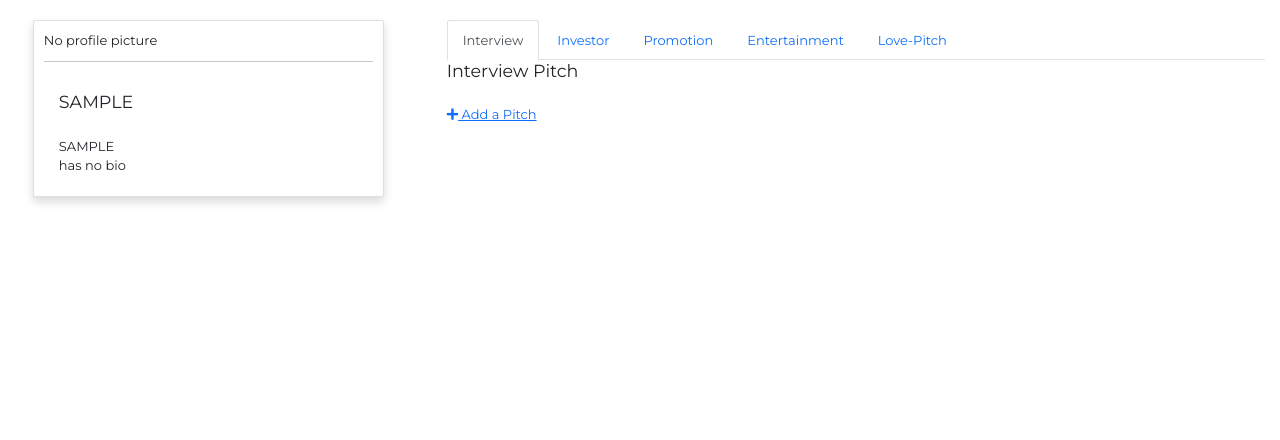
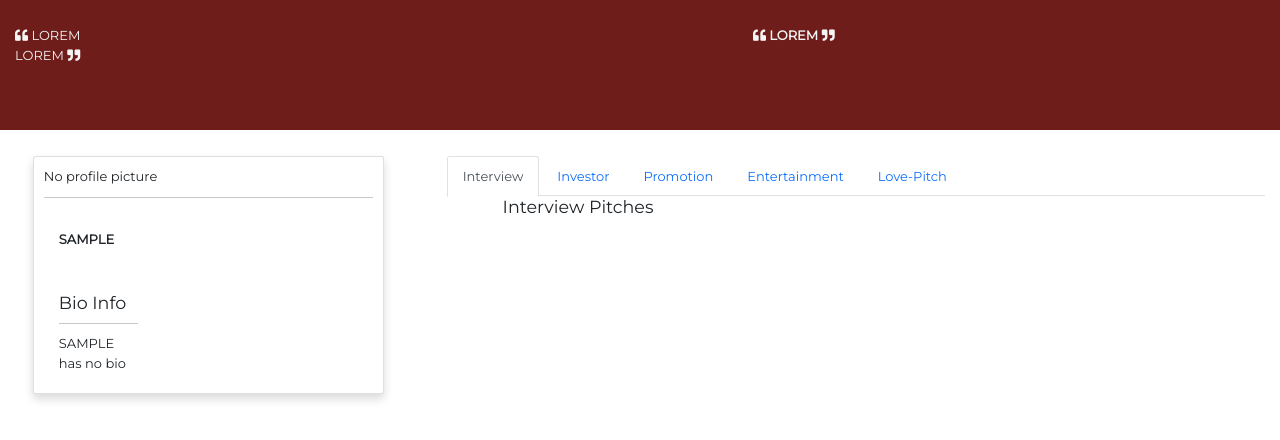
Before and after one commit to Burence1/pitch, a Flask app: page / in a window 1280 px wide. Shown: the part 62-502 px from the top of the page. Run offline with Flask 2, Linux system fonts and the light colour scheme; the visitor is signed in with stand-in values (Sample User, id 1); data comes from the database, SQL or seed files in the repository; data that the repository does not hold is empty; some libraries are stand-ins or nearby versions.

Commit message:
remove unnecessary code

```diff
--- a/app/static/css/style.css
+++ b/app/static/css/style.css
@@ -18,3 +18,21 @@
   display: flex;
   flex-direction: row;
 }
+
+.Pitch{
+  display: flex;
+  flex-direction: row;
+  flex-wrap: wrap;
+  justify-content: space-evenly;
+}
+
+.heading{
+  height: 10em;
+  color: whitesmoke;
+}
+
+.space-bar{
+  background-color: #6F1D1B;
+  margin-bottom: 2em;
+
+}
--- a/app/static/js/navbar.js
+++ /dev/null
@@ -1,10 +0,0 @@
-$(window).scroll(function() {
-  if($(this).scrollTop() > 50)  /*height in pixels when the navbar becomes non opaque*/
-  {
-      $('.opaque-navbar').addClass('opaque');
-      $('.brand').addClass('opaque');
-  } else {
-      $('.opaque-navbar').removeClass('opaque');
-      $('.brand').removeClass('opaque');
-  }
-});
--- a/app/templates/base.html
+++ b/app/templates/base.html
@@ -23,11 +23,10 @@
 {% block scripts %}
 {{super()}}
 
-<script src="https://code.jquery.com/jquery-3.2.1.slim.min.js"
+ <script src="https://code.jquery.com/jquery-3.2.1.slim.min.js"
   integrity="sha384-KJ3o2DKtIkvYIK3UENzmM7KCkRr/rE9/Qpg6aAZGJwFDMVNA/GpGFF93hXpG5KkN" crossorigin="anonymous"></script>
 <script src="https://cdnjs.cloudflare.com/ajax/libs/popper.js/1.12.9/umd/popper.min.js"
   integrity="sha384-ApNbgh9B+Y1QKtv3Rn7W3mgPxhU9K/ScQsAP7hUibX39j7fakFPskvXusvfa0b4Q" crossorigin="anonymous"></script>
 <script src="https://maxcdn.bootstrapcdn.com/bootstrap/4.0.0/js/bootstrap.min.js"
   integrity="sha384-JZR6Spejh4U02d8jOt6vLEHfe/JQGiRRSQQxSfFWpi1MquVdAyjUar5+76PVCmYl" crossorigin="anonymous"></script>
-<script src="{{url_for('static',filename='js/navbar.js')}}"></script>
 {% endblock %}
--- a/app/templates/index.html
+++ b/app/templates/index.html
@@ -4,6 +4,28 @@
 {% block content %}
 <title> {{ title }} </title>
 <div class="row">
+  <div class="space-bar">
+    <div class="cover container-fluid">
+      <div class="heading">
+        <div class="row">
+          <div class="col-md-7" style="padding-top: 2em;">
+            <p>
+              <i class="fa fa-quote-left" aria-hidden="true"></i>
+              LOREM <br> LOREM
+            <i class="fa fa-quote-right" aria-hidden="true"></i>
+            </p>
+          </div>
+          <div class="col-md-5" style="padding-top: 2em;">
+            <p> <strong>
+              <i class="fa fa-quote-left" aria-hidden="true"></i>
+              LOREM
+            <i class="fa fa-quote-right" aria-hidden="true"></i>
+            </strong></p>
+          </div>
+        </div>
+      </div>
+    </div>
+  </div>
   <div class="col-md-4">
     <div class="card shadow p-3 mb-5 rounded card" style="width: 27em;" id="prof">
       <div class="cardbody">
@@ -17,9 +39,11 @@
         <hr>
         <br>
         <div class="col-md-4">
-          <h3> {{current_user.username| upper()}} </h3><br>
-
+          <h3><strong> {{current_user.username| upper()}}</strong> </h3><br>
+          <br>
           <!--Displaying user bio-->
+          <h3>Bio Info</h3>
+          <hr>
           {% if current_user.bio %}
           <p>Bio Info: {{current_user.bio}}</p>
           {%else%}
@@ -61,9 +85,8 @@
                 <div id="interview">
                   <div class="row">
                     <div class="block col-md-4">
-                      <h3 class="kicker ga-click">Interview Pitch</h3>
+                      <h3 style="text-align: center;">Interview Pitches</h3>
                       <br>
-                      <p class="post"><a href="/new_pitch"><i class="fas fa-plus"></i> Add a Pitch</a></p>
                     </div>
                   </div>
                 </div>
@@ -85,8 +108,7 @@
                 <div id="investor">
                   <div class="row">
                     <div class="block col-md-4">
-                      <h3 class="kicker ga-click">Investor Pitch</h3>
-                      <p class="post"><a href="/new_pitch"><i class="fas fa-plus"></i> Add a Pitch</a></p>
+                      <h3>Investor Pitches</h3>
                     </div>
                   </div>
                 </div>
@@ -108,8 +130,7 @@
                 <div id="promotion">
                   <div class="row">
                     <div class="block col-md-4">
-                      <h3 class="kicker ga-click">Promotion Pitch</h3>
-                      <p class="post"><a href="/new_pitch"><i class="fas fa-plus"></i> Add a Pitch</a></p>
+                      <h3>Promotion Pitches</h3>
                     </div>
                   </div>
                 </div>
@@ -131,8 +152,7 @@
                 <div id="entertainment">
                   <div class="row">
                     <div class="block col-md-4">
-                      <h3 class="kicker ga-click">Entertainment Pitch</h3>
-                      <p class="post"><a href="/new_pitch"><i class="fas fa-plus"></i> Add a Pitch</a></p>
+                      <h3>Entertainment Pitches</h3>
                     </div>
                   </div>
                 </div>
@@ -154,8 +174,7 @@
                 <div id="love">
                   <div class="row">
                     <div class="block col-md-4">
-                      <h3>Love Pitch</h3>
-                      <p class="post"><a href="/new_pitch"><i class="fas fa-plus"></i> Add a Pitch</a></p>
+                      <h3>Love Pitches</h3>
                     </div>
                   </div>
                 </div>
--- a/app/templates/macros.html
+++ b/app/templates/macros.html
@@ -2,26 +2,26 @@
 {% if all_pitches%}
 {% for pitch in all_pitches%}
 <div class="row">
-  <div class="col-md-4">
+  <div class="col-md-12">
     <div class="card shadow p-3 mb-5 rounded card" style="width: 25em;" id="prof">
       <div class="cardbody">
         <div class="media-body">
           <p class="pitch-metadata">
           <h3 class="inline"><a class="pitch-title" href="#">{{pitch.pitch_title}}</a></h3>
-          <h6 class="text-muted"> Posted on {{pitch.posted.strftime('%d/%m/%Y')}} <br> {{pitch.category}}</h6>
+          <h6> Posted on {{pitch.posted.strftime('%d/%m/%Y')}} <br> {{pitch.category}}</h6>
           <hr>
           </p>
           <p class="pitch-content">Pitch: " {{pitch.pitch_content}} "</p>
-          <small class="text-muted">
-            <p>Author {{pitch.user.username}}</p>
+          <small>
+            <p>Author: {{pitch.user.username}}</p>
           </small>
           <div class="comments">
             <a href="{{url_for('main.like',id=pitch.id)}}" class="btn btn-success btn-sm"><i
                 class="far fa-thumbs-up"></i>Like <span class="likes">{{pitch.upvotes.count()}}</span></a>
             <a href="{{url_for('main.dislike',id=pitch.id)}}" class="btn btn-danger btn-sm"><i
                 class="far fa-thumbs-down"></i>Dislike <span class="dislikes">{{pitch.downvotes.count()}}</span></a>
-            <a href="{{url_for('main.comment',pitch_id=pitch.id)}}" class="btn btn-primary btn-sm"> {{pitch.comment.count() }} <i
-                class="fas fa-comment"></i>
+            <a href="{{url_for('main.comment',pitch_id=pitch.id)}}" class="btn btn-secondary btn-sm"> {{pitch.comment.count() }}<i
+                class="fas fa-comment"></i> Comment(s)
             </a>
           </div>
         </div>
@@ -40,8 +40,8 @@
 
 <div class="row">
   <div class="media-body">
-    <p>{{comment.user_id.username}}</p>
-    <p class="pitch-content">{{comment.comment}}</p>
+    <p>Comment By: {{comment.user.username}}</p>
+    <p>{{comment.comment}}</p>
   </div>
 </div>
 {% endfor %}
--- a/app/templates/navbar.html
+++ b/app/templates/navbar.html
@@ -1,4 +1,4 @@
-<nav class="navbar navbar-expand-lg navbar-light bg-light">
+<nav class="navbar navbar-expand-lg navbar-light bg-white" style="margin-bottom: 0;">
   <div class="container-fluid">
     <button class="navbar-toggler" type="button" data-bs-toggle="collapse" data-bs-target="#navbarNav"
       aria-controls="navbarNav" aria-expanded="false" aria-label="Toggle navigation">
```
Also changed, not shown: app/templates/comment.html (+6 -8 lines), app/main/views.py (line endings or trailing spaces).
